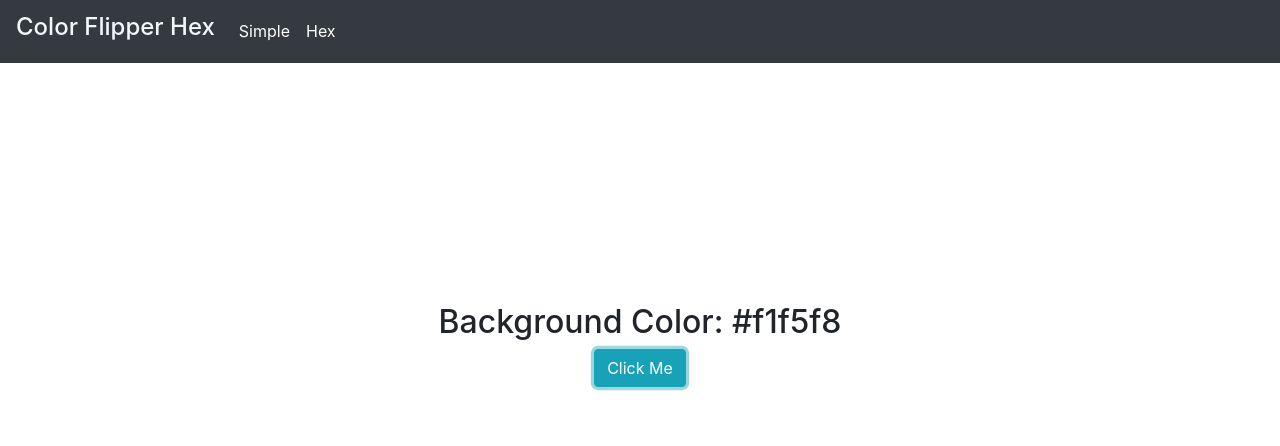
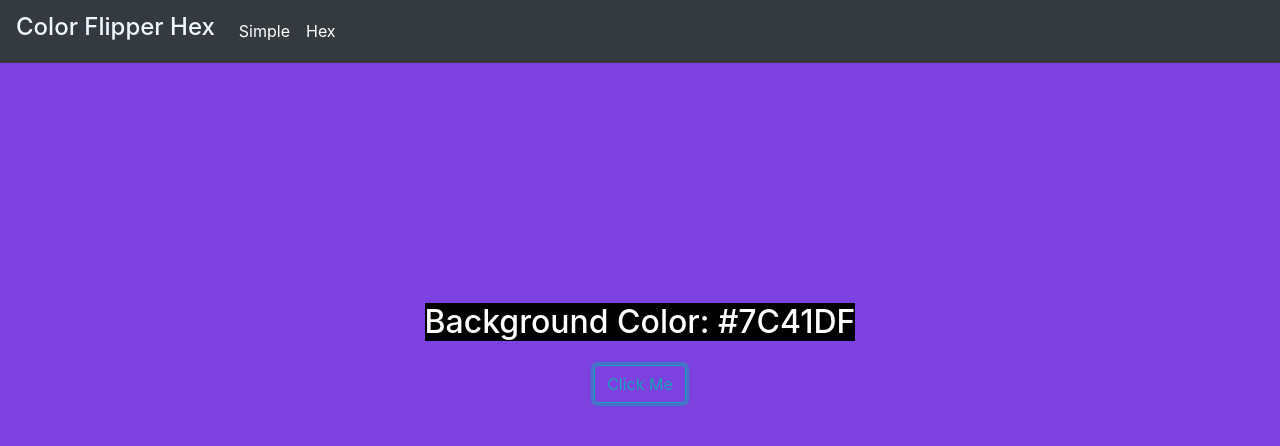
Before and after one commit to hokagedemehin/color-flipper, a plain HTML site: page hex.html in a window 1280 px wide. Both pictures are taken after a click on the button "Click Me". Drawn offline with nearby package versions, Linux system fonts and the light colour scheme.

Commit message:
completed project

```diff
--- a/app.js
+++ b/app.js
@@ -1,4 +1,4 @@
-const colors = ['green', 'red', 'rgba(133, 122, 200)', 'f15025']
+const colors = ['green', 'red', 'rgba(133, 122, 200)', 'orange']
 
 const btn = document.getElementById('btn');
 const color = document.querySelector('.color');
--- a/hex.html
+++ b/hex.html
@@ -8,7 +8,7 @@
 
     <!-- Bootstrap CSS -->
     <link rel="stylesheet" href="https://stackpath.bootstrapcdn.com/bootstrap/4.3.1/css/bootstrap.min.css" integrity="sha384-ggOyR0iXCbMQv3Xipma34MD+dH/1fQ784/j6cY/iJTQUOhcWr7x9JvoRxT2MZw1T" crossorigin="anonymous">
-    <script src="hex.js"></script>
+    <script src="hex.js" defer></script>
   </head>
   <body>
       <nav class="navbar navbar-expand-lg navbar-dark bg-dark sticky-top">
@@ -29,15 +29,17 @@
       </nav>
 
       <div class="d-flex flex-column align-items-center" style="margin-top: 30vh;">
-          <h2>Background Color:
-              <span class="color">
+          <h2 class='text' style="background-color: black; color: white">Background Color:
+              <span class=" text color">
                   #f1f5f8
               </span>
           </h2>
 
-          <button type="button" class="btn btn-info">Click Me</button>
+          <button class="btn btn-outline-info mt-3" id='btn'>Click Me</button>
 
       </div>
+
+
     <!-- Optional JavaScript -->
     <!-- jQuery first, then Popper.js, then Bootstrap JS -->
     <script src="https://code.jquery.com/jquery-3.3.1.slim.min.js" integrity="sha384-q8i/X+965DzO0rT7abK41JStQIAqVgRVzpbzo5smXKp4YfRvH+8abtTE1Pi6jizo" crossorigin="anonymous"></script>
--- a/hex.js
+++ b/hex.js
@@ -0,0 +1,19 @@
+const hex = [0, 1, 2,3,4,5,6,7,8,9,'A','B','C','D','E','F'];
+
+const btn = document.getElementById('btn');
+const color = document.querySelector('.color');
+const text = document.querySelector('.text')
+
+btn.addEventListener('click', () => {
+    let hexColor = '#';
+    let randomNumber = () => {return Math.floor(Math.random() * hex.length)};
+    for(let i = 0; i < 6; i++) {
+        hexColor += hex[randomNumber()];
+    }
+    document.body.style.backgroundColor = hexColor;
+    // text.color('white')
+    color.textContent = hexColor.toUpperCase();
+
+});
+
+// var randomNumber1 = function fended(){return Math.floor(Math.random() * colors.length)};
```
Also changed, not shown: index.html (+2 -2 lines).
